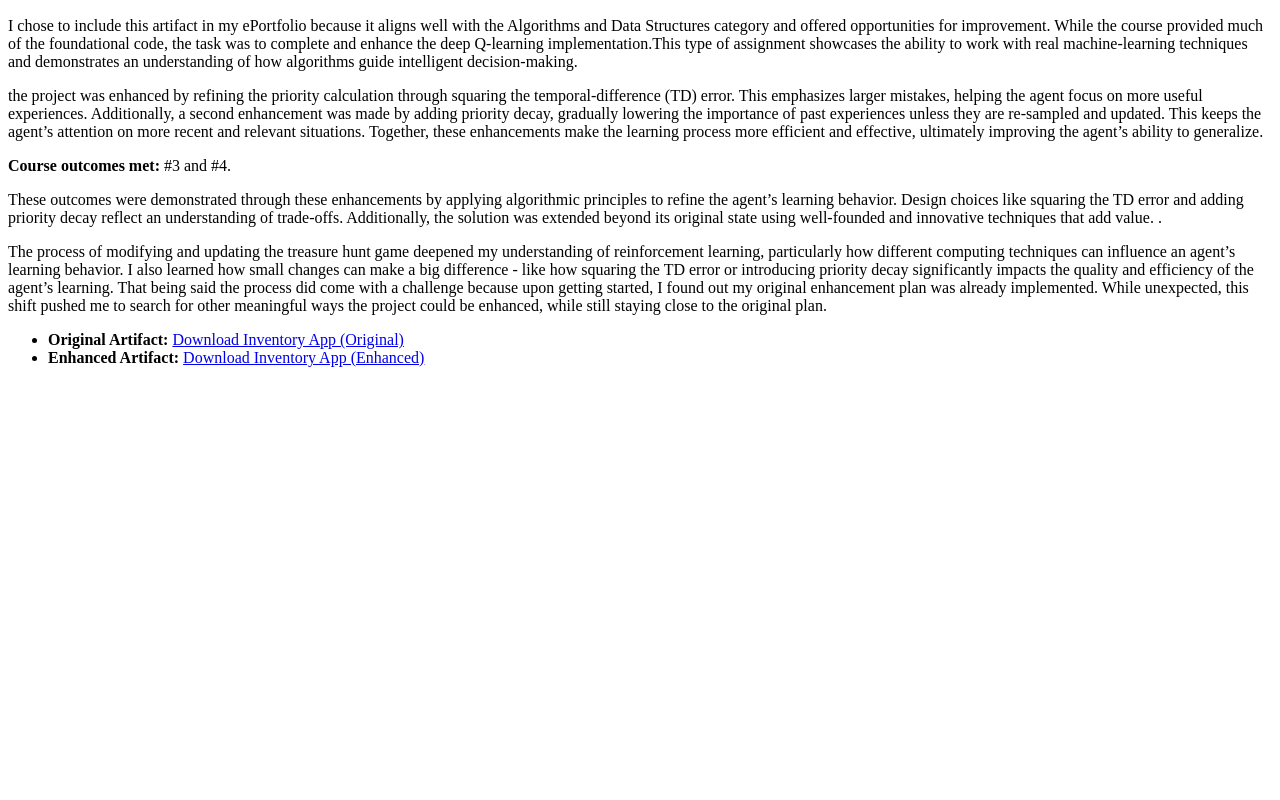
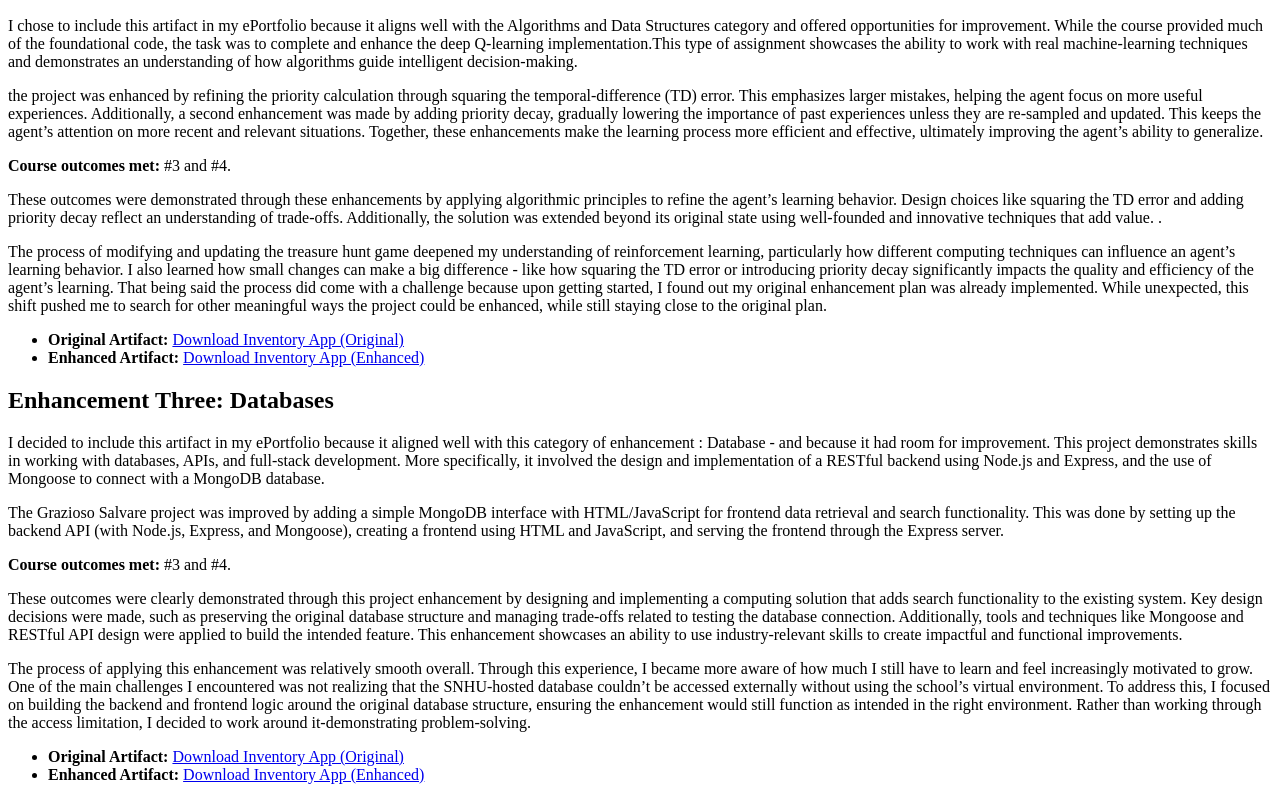
Before and after one commit to EssraAlaudi/EssraAlaudi.github.io, a plain HTML site: page index.html in a window 1280 px wide. Shown: the part 1417-2217 px from the top of the page. Before the commit the page ends 1800 px from the top, so only its background shows below. Drawn offline with Linux system fonts and the light colour scheme.

Commit message:
Update index.html

```diff
--- a/index.html
+++ b/index.html
@@ -77,3 +77,22 @@
     <a href="https://github.com/EssraAlaudi/ePortfolio/blob/main/EnhancedTreasureHuntGame.zip">Download Inventory App (Enhanced)</a>
   </li>
 </ul>
+   <h2>Enhancement Three: Databases</h2>
+<p> I decided to include this artifact in my ePortfolio because it aligned well with this category of enhancement : Database - and because it had room for improvement. This project demonstrates skills in working with databases, APIs, and full-stack development. More specifically, it involved the design and implementation of a RESTful backend using Node.js and Express, and the use of Mongoose to connect with a MongoDB database.
+</p>
+<p>The Grazioso Salvare project was improved by adding a simple MongoDB interface with HTML/JavaScript for frontend data retrieval and search functionality. This was done by setting up the backend API (with Node.js, Express, and Mongoose), creating a frontend using HTML and JavaScript, and serving the frontend through the Express server.
+ </p>
+
+<p><strong>Course outcomes met:</strong> #3 and #4.</p>
+<p>These outcomes were clearly demonstrated through this project enhancement by designing and implementing a computing solution that adds search functionality to the existing system. Key design decisions were made, such as preserving the original database structure and managing trade-offs related to testing the database connection. Additionally, tools and techniques like Mongoose and RESTful API design were applied to build the intended feature. This enhancement showcases an ability to use industry-relevant skills to create impactful and functional improvements.</p>
+
+<p>The process of applying this enhancement was relatively smooth overall. Through this experience, I became more aware of how much I still have to learn and feel increasingly motivated to grow. One of the main challenges I encountered was not realizing that the SNHU-hosted database couldn’t be accessed externally without using the school’s virtual environment. To address this, I focused on building the backend and frontend logic around the original database structure, ensuring the enhancement would still function as intended in the right environment. Rather than working through the access limitation, I decided to work around it-demonstrating problem-solving. <ul>
+    <li>
+    <strong>Original Artifact:</strong>
+    <a href="https://github.com/EssraAlaudi/ePortfolio/blob/main/OriginalGS_Database.zip">Download Inventory App (Original)</a>
+  </li>
+  <li>
+    <strong>Enhanced Artifact:</strong>
+    <a href="https://github.com/EssraAlaudi/ePortfolio/blob/main/EnhancedGS_Database.zip">Download Inventory App (Enhanced)</a>
+  </li>
+</ul>
```
